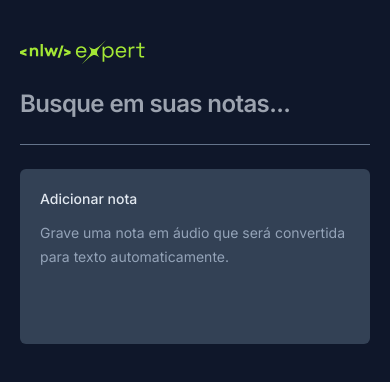
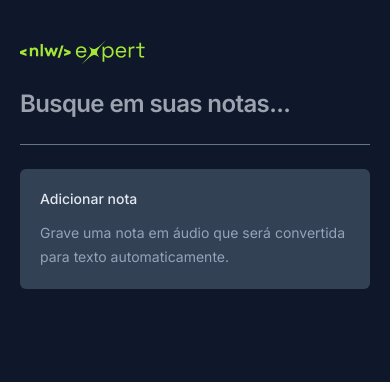
Before and after one commit to AleferReinert/nlw-expert-notes, a React (Vite) app: page / in a window 390 px wide. Shown: the top 382 px of the page. Built offline with nearby package versions, Linux system fonts and the light colour scheme.

Commit message:
Fixed 3 dots in the end of lines

```diff
--- a/src/components/Card.tsx
+++ b/src/components/Card.tsx
@@ -18,14 +18,17 @@ export function Card({ title, description, theme = 'default' }: CardProps) {
 				<div
 					className={`
 						${themeStyles}
+						${isNewNoteCard ? 'sm:aspect-[7/5]' : 'aspect-[7/5]'}
 						p-[1.125rem] rounded-md text-left border-2 border-transparent transition-all
-						flex flex-col aspect-[2/1] sm:aspect-[7/5]
+						flex flex-col sm:min-h-max
 						group-hover:border-slate-600
 						group-focus-visible:border-lime-400
 					`}
 				>
 					<h2 className='text-sm font-medium mb-3'>{title}</h2>
-					<p className='text-slate-400 text-sm leading-6 line-clamp-6'>{description}</p>
+					<p className='text-slate-400 text-sm leading-6 line-clamp-5 md:line-clamp-3 lg:line-clamp-6 xl:line-clamp-[7]'>
+						{description}
+					</p>
 				</div>
 				{!isNewNoteCard && (
 					<div
```
Also changed, not shown: src/App.tsx (line endings or trailing spaces).
